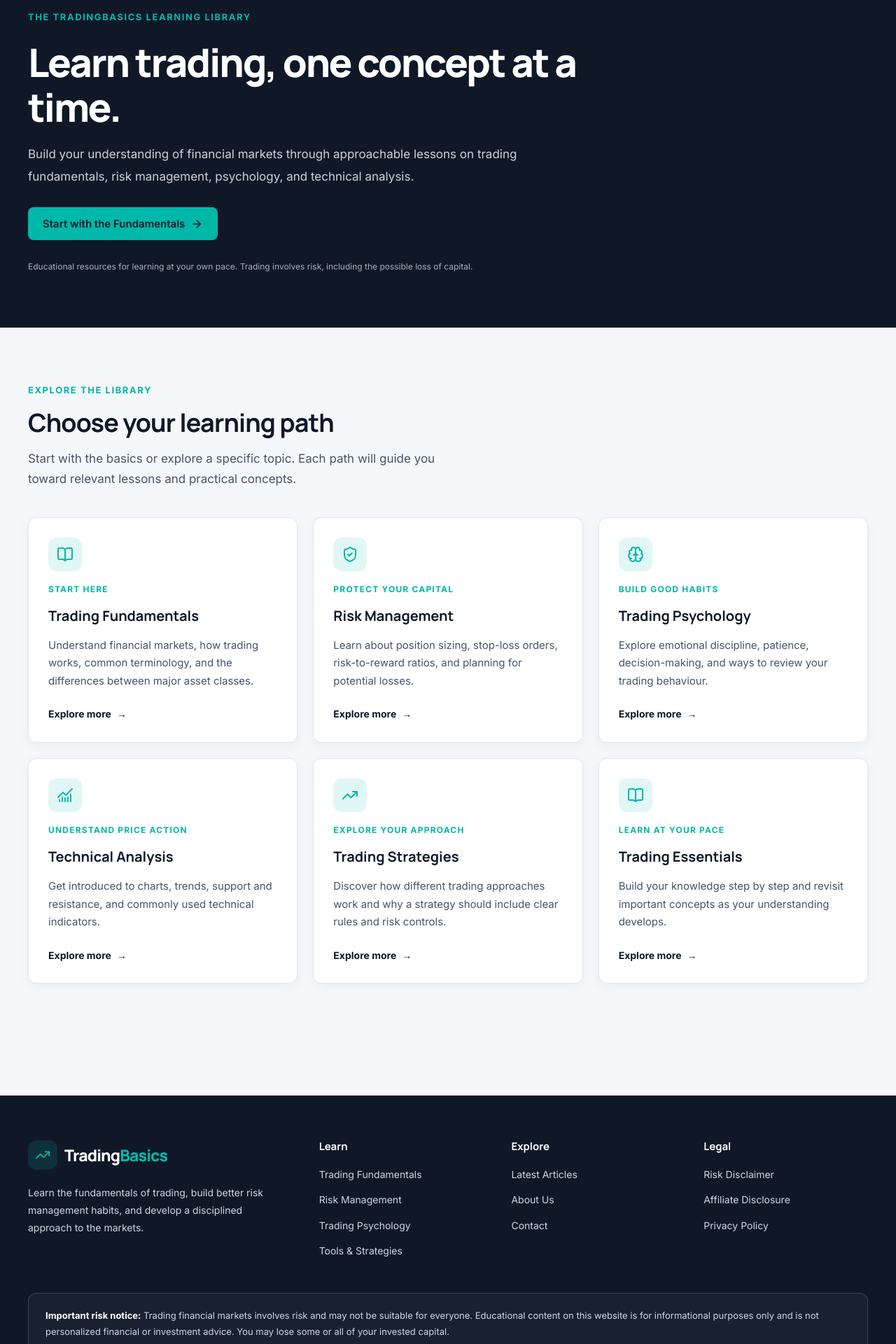
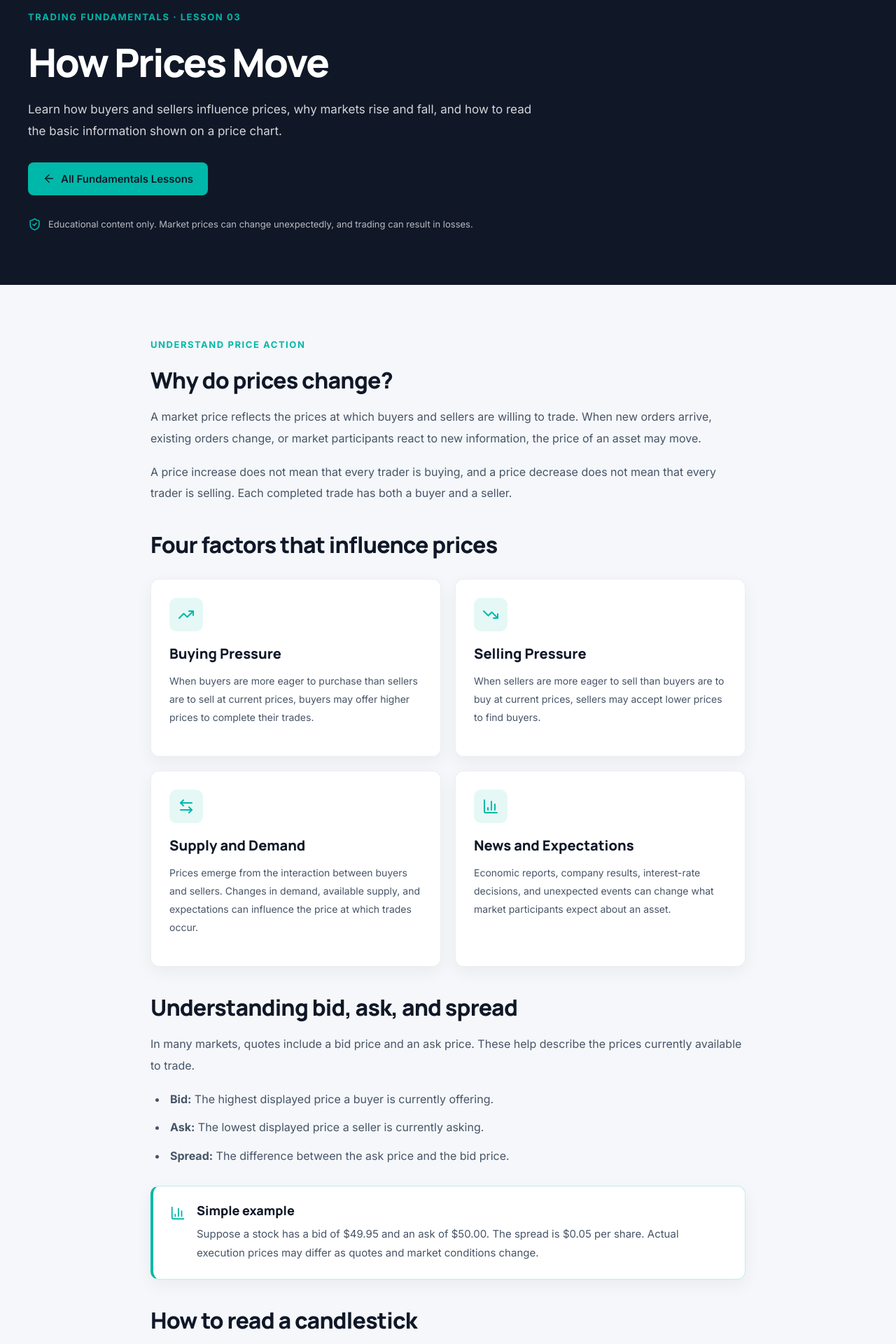
Before and after one commit to mdsahota/TradingBasics, a React (Vite) app: page /learn/fundamentals/how-prices-move in a window 1280 px wide. Shown: the part 158-2078 px from the top of the page at 70% size. Built offline with nearby package versions, Linux system fonts and the light colour scheme.

Commit message:
Add how prices move lesson

```diff
--- a/src/App.jsx
+++ b/src/App.jsx
@@ -13,6 +13,7 @@ import LearnPage from './pages/LearnPage'
 import FundamentalsPage from './pages/FundamentalsPage'
 import WhatIsTradingPage from './pages/WhatIsTradingPage'
 import UnderstandingMarketsPage from './pages/UnderstandingMarketsPage'
+import HowPricesMovePage from './pages/HowPricesMovePage'
 
 function HomePage() {
   return (
@@ -50,6 +51,7 @@ function App() {
         <Route path="/learn/fundamentals/" element={<FundamentalsPage />} />
         <Route path="/learn/fundamentals/what-is-trading/" element={<WhatIsTradingPage />} />
         <Route path="/learn/fundamentals/markets/" element={<UnderstandingMarketsPage />} />
+        <Route path="/learn/fundamentals/how-prices-move/" element={<HowPricesMovePage />} />
         <Route
           path="/risk-management/*"
           element={<PlaceholderPage title="Risk Management" />}
--- a/src/pages/FundamentalsPage.jsx
+++ b/src/pages/FundamentalsPage.jsx
@@ -30,7 +30,8 @@ const lessons = [
     title: 'How Prices Move',
     description:
       'Learn how buying and selling activity, supply and demand, and market expectations can influence prices.',
-  },
+    href: '/learn/fundamentals/how-prices-move/',
+    },
   {
     number: '04',
     title: 'Orders and Trading Basics',
--- /dev/null
+++ b/src/pages/HowPricesMovePage.jsx
@@ -0,0 +1,236 @@
+
+import {
+  ArrowLeft,
+  ArrowRight,
+  TrendingUp,
+  TrendingDown,
+  ArrowLeftRight,
+  ShieldCheck,
+  BarChart3,
+} from 'lucide-react'
+
+import Container from '../components/common/Container'
+import Button from '../components/common/Button'
+
+const priceFactors = [
+  {
+    icon: <TrendingUp size={24} />,
+    title: 'Buying Pressure',
+    description:
+      'When buyers are more eager to purchase than sellers are to sell at current prices, buyers may offer higher prices to complete their trades.',
+  },
+  {
+    icon: <TrendingDown size={24} />,
+    title: 'Selling Pressure',
+    description:
+      'When sellers are more eager to sell than buyers are to buy at current prices, sellers may accept lower prices to find buyers.',
+  },
+  {
+    icon: <ArrowLeftRight size={24} />,
+    title: 'Supply and Demand',
+    description:
+      'Prices emerge from the interaction between buyers and sellers. Changes in demand, available supply, and expectations can influence the price at which trades occur.',
+  },
+  {
+    icon: <BarChart3 size={24} />,
+    title: 'News and Expectations',
+    description:
+      'Economic reports, company results, interest-rate decisions, and unexpected events can change what market participants expect about an asset.',
+  },
+]
+
+function HowPricesMovePage() {
+  return (
+    <>
+      <section className="fundamentals-hero">
+        <Container>
+          <span className="eyebrow">
+            TRADING FUNDAMENTALS · LESSON 03
+          </span>
+
+          <h1>How Prices Move</h1>
+
+          <p>
+            Learn how buyers and sellers influence prices,
+            why markets rise and fall, and how to read the
+            basic information shown on a price chart.
+          </p>
+
+          <div className="fundamentals-hero__actions">
+            <Button href="/learn/fundamentals/">
+              <ArrowLeft size={18} /> All Fundamentals Lessons
+            </Button>
+          </div>
+
+          <div className="fundamentals-hero__notice">
+            <ShieldCheck size={19} />
+            <span>
+              Educational content only. Market prices can change
+              unexpectedly, and trading can result in losses.
+            </span>
+          </div>
+        </Container>
+      </section>
+
+      <section className="lesson-content">
+        <Container>
+          <article className="lesson-content__article">
+            <span className="eyebrow">UNDERSTAND PRICE ACTION</span>
+
+            <h2>Why do prices change?</h2>
+
+            <p>
+              A market price reflects the prices at which buyers
+              and sellers are willing to trade. When new orders
+              arrive, existing orders change, or market
+              participants react to new information, the price
+              of an asset may move.
+            </p>
+
+            <p>
+              A price increase does not mean that every trader
+              is buying, and a price decrease does not mean that
+              every trader is selling. Each completed trade has
+              both a buyer and a seller.
+            </p>
+
+            <h2>Four factors that influence prices</h2>
+
+            <div className="markets-lesson-grid">
+              {priceFactors.map((factor) => (
+                <section
+                  className="markets-lesson-card"
+                  key={factor.title}
+                >
+                  <div className="markets-lesson-card__icon">
+                    {factor.icon}
+                  </div>
+
+                  <h3>{factor.title}</h3>
+                  <p>{factor.description}</p>
+                </section>
+              ))}
+            </div>
+
+            <h2>Understanding bid, ask, and spread</h2>
+
+            <p>
+              In many markets, quotes include a bid price and
+              an ask price. These help describe the prices
+              currently available to trade.
+            </p>
+
+            <ul>
+              <li>
+                <strong>Bid:</strong> The highest displayed price
+                a buyer is currently offering.
+              </li>
+              <li>
+                <strong>Ask:</strong> The lowest displayed price
+                a seller is currently asking.
+              </li>
+              <li>
+                <strong>Spread:</strong> The difference between
+                the ask price and the bid price.
+              </li>
+            </ul>
+
+            <div className="lesson-content__callout">
+              <BarChart3 size={22} />
+              <div>
+                <h3>Simple example</h3>
+                <p>
+                  Suppose a stock has a bid of $49.95 and an ask
+                  of $50.00. The spread is $0.05 per share.
+                  Actual execution prices may differ as quotes
+                  and market conditions change.
+                </p>
+              </div>
+            </div>
+
+            <h2>How to read a candlestick</h2>
+
+            <p>
+              A candlestick summarizes price movement over a
+              selected period, such as one minute, one hour,
+              or one day. Each candle typically shows four
+              prices:
+            </p>
+
+            <ul>
+              <li>
+                <strong>Open:</strong> The first price recorded
+                for the period.
+              </li>
+              <li>
+                <strong>High:</strong> The highest price reached
+                during the period.
+              </li>
+              <li>
+                <strong>Low:</strong> The lowest price reached
+                during the period.
+              </li>
+              <li>
+                <strong>Close:</strong> The final price recorded
+                for the period.
+              </li>
+            </ul>
+
+            <p>
+              On many charts, a candle that closes above its
+              opening price is shown in one colour, while a
+              candle that closes below its opening price is
+              shown in another. Colours vary by chart settings.
+            </p>
+
+            <h2>What beginners should remember</h2>
+
+            <p>
+              Price movements can be influenced by many
+              interacting factors. A chart shows what prices
+              have done, but it cannot guarantee what prices
+              will do next.
+            </p>
+
+            <p>
+              Learn to observe price movement without assuming
+              that every rise or fall will continue. Practice
+              reading charts before risking real money.
+            </p>
+
+            <div className="lesson-content__callout">
+              <ShieldCheck size={22} />
+              <div>
+                <h3>Beginner tip</h3>
+                <p>
+                  Before studying trading strategies, practice
+                  identifying the open, high, low, and close
+                  on a few historical candlesticks. Focus on
+                  understanding the information, not predicting
+                  the next move.
+                </p>
+              </div>
+            </div>
+
+            <div className="lesson-content__next">
+              <div>
+                <span className="eyebrow">PREVIOUS LESSON</span>
+                <h2>Understanding Financial Markets</h2>
+                <p>
+                  Review the different markets and assets
+                  traders may encounter.
+                </p>
+              </div>
+
+              <Button href="/learn/fundamentals/markets/">
+                Previous Lesson <ArrowLeft size={18} />
+              </Button>
+            </div>
+          </article>
+        </Container>
+      </section>
+    </>
+  )
+}
+
+export default HowPricesMovePage
```
